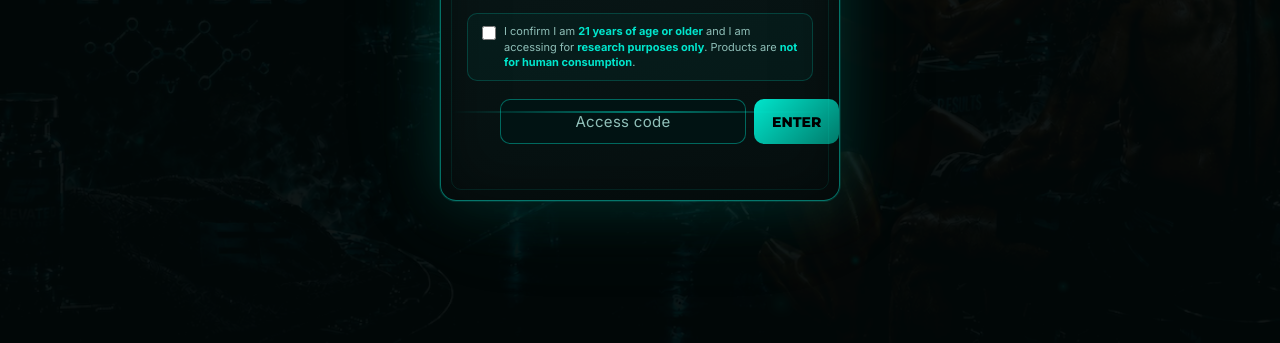
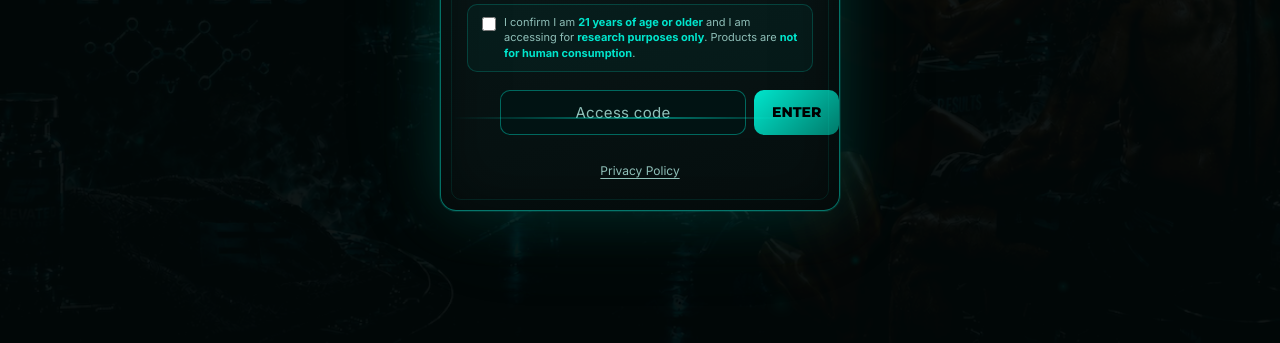
Before and after one commit to ElevatedPeptides/ElevatedPeptides, a plain HTML site: page index.html in a window 1280 px wide. Shown: the part 457-800 px from the top of the page. Drawn offline with Linux system fonts and the light colour scheme.

Commit message:
Add Privacy Policy link to the access-code screen (#7)
Claude-Session: https://claude.ai/code/session_01WvLmuXXmJW3FK9HwjVSKBz

Co-authored-by: Claude <noreply@anthropic.com>

```diff
--- a/index.html
+++ b/index.html
@@ -85,6 +85,9 @@ body.locked{overflow:hidden;}
 .gate-enter:hover{transform:translateY(-1px);box-shadow:0 0 20px rgba(0,229,204,.5);}
 .gate-enter:active{transform:translateY(1px);}
 #gate-err{color:#ff6b6b;font-size:12.5px;margin-top:6px;min-height:18px;text-align:center;}
+.gate-links{text-align:center;margin-top:4px;font-size:12px;}
+.gate-links a{color:var(--dim);text-decoration:underline;text-underline-offset:3px;}
+.gate-links a:hover{color:var(--ep);}
 
 /* ── NAV ── */
 nav{position:sticky;top:0;z-index:500;background:rgba(4,12,12,.92);backdrop-filter:blur(16px);border-bottom:1px solid var(--bp);display:flex;align-items:center;justify-content:space-between;padding:0 24px;height:68px;}
@@ -272,6 +275,7 @@ a:hover,button:hover:not(:disabled){filter:drop-shadow(0 0 6px rgba(0,229,204,.5
       <button class="gate-enter" onclick="gateSubmit()">ENTER</button>
     </div>
     <div id="gate-err"></div>
+    <div class="gate-links"><a href="privacy.html">Privacy Policy</a></div>
   </div>
 </div>
 
```
